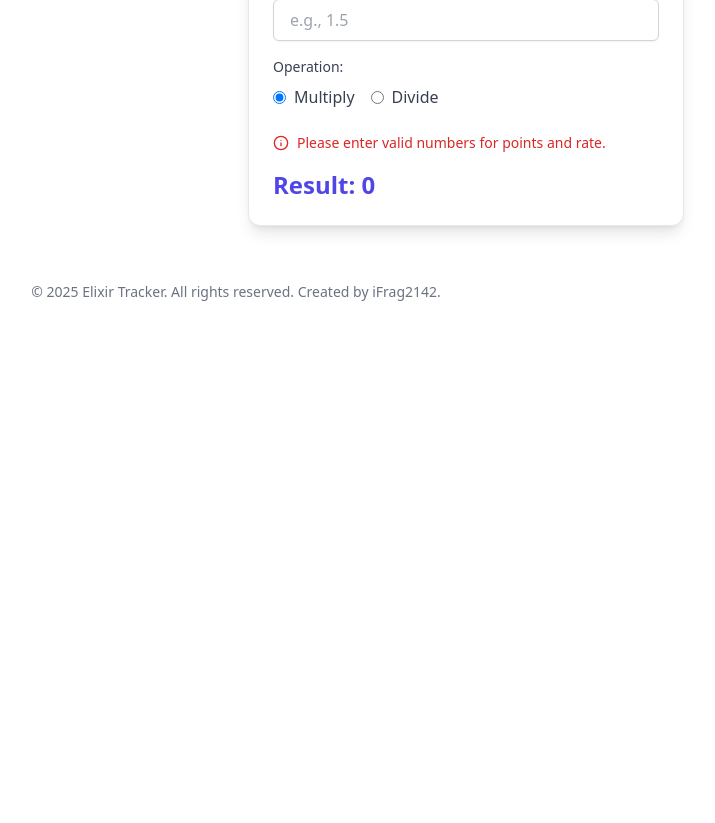
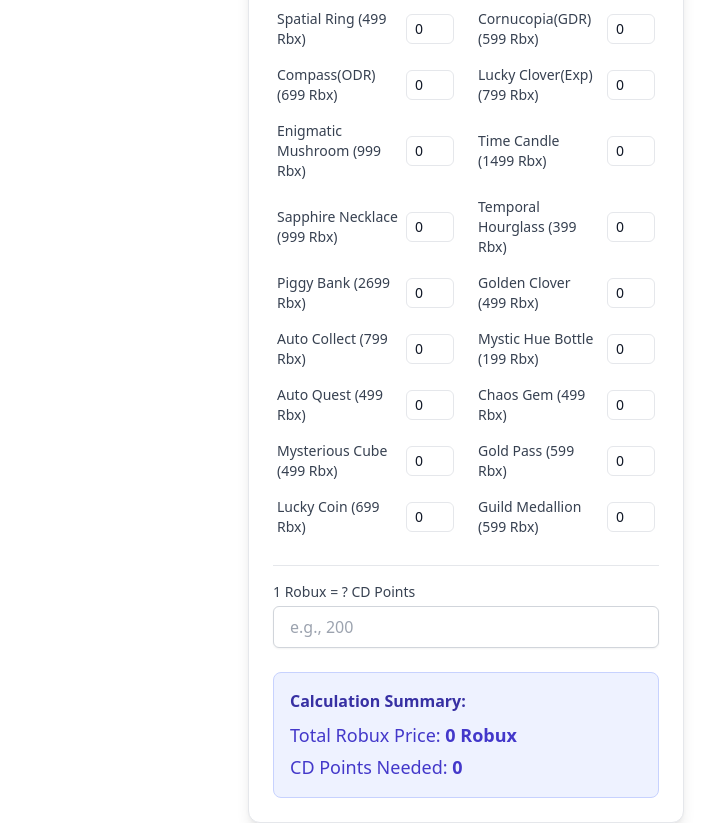
Before and after one commit to ifrag2142/elixir-tracker-app, a React (Create React App) app: page / in a window 1280 px wide. Shown: the part 1780-2603 px from the top of the page, without its empty margins (404-1119 px from the left). Before the commit the page ends 2122 px from the top, so only its background shows below. Built offline with nearby package versions, Linux system fonts and the light colour scheme.

Commit message:
feat(gp-calculator): add gamepass price calculation and cd rate conversion total

```diff
--- a/src/App.js
+++ b/src/App.js
@@ -53,6 +53,31 @@ const ELIXIR_ABSORB_STATS_CONFIG = {
     'Myth': 430000, 'Eternal': 602000
   }
 };
+
+const GAMEPASSES = [
+  { name: 'Auto Craft', robuxPrice: 39 },
+  { name: 'Super Craft', robuxPrice: 199 },
+  { name: 'Double Craft', robuxPrice: 599 },
+  { name: 'Mysterious Letter', robuxPrice: 299 },
+  { name: 'Spatial Ring', robuxPrice: 499 },
+  { name: 'Cornucopia(GDR)', robuxPrice: 599 },
+  { name: 'Compass(ODR)', robuxPrice: 699 },
+  { name: 'Lucky Clover(Exp)', robuxPrice: 799 },
+  { name: 'Enigmatic Mushroom', robuxPrice: 999 },
+  { name: 'Time Candle', robuxPrice: 1499 },
+  { name: 'Sapphire Necklace', robuxPrice: 999 },
+  { name: 'Temporal Hourglass', robuxPrice: 399 },
+  { name: 'Piggy Bank', robuxPrice: 2699 },
+  { name: 'Golden Clover', robuxPrice: 499 },
+  { name: 'Auto Collect', robuxPrice: 799 },
+  { name: 'Mystic Hue Bottle', robuxPrice: 199 },
+  { name: 'Auto Quest', robuxPrice: 499 },
+  { name: 'Chaos Gem', robuxPrice: 499 },
+  { name: 'Mysterious Cube', robuxPrice: 499 },
+  { name: 'Gold Pass', robuxPrice: 599 },
+  { name: 'Lucky Coin', robuxPrice: 699 },
+  { name: 'Guild Medallion', robuxPrice: 599 },
+];
 
 
 // --- Components ---
@@ -862,6 +887,108 @@ const ElixirStatTargetCalculator = React.memo(() => {
   );
 });
 
+const GamepassCalculator = React.memo(() => {
+  // State to store quantities for each gamepass
+  // Initialized with 0 for all gamepasses
+  const [gamepassQuantities, setGamepassQuantities] = useState(() => {
+    const initialQuantities = {};
+    GAMEPASSES.forEach(gp => {
+      initialQuantities[gp.name] = 0;
+    });
+    return initialQuantities;
+  });
+  const [robuxToCdRate, setRobuxToCdRate] = useState(''); // User input for the rate
+  // Helper function for safe parsing of numbers
+  const getNumericValue = useCallback((val) => {
+    const num = parseInt(val, 10);
+    return isNaN(num) ? 0 : num;
+  }, []);
+  // Handler for quantity input changes for a specific gamepass
+  const handleQuantityChange = useCallback((gamepassName, value) => {
+    setGamepassQuantities(prev => ({
+      ...prev,
+      [gamepassName]: getNumericValue(value)
+    }));
+  }, [getNumericValue]);
+  // Calculate total Robux price based on quantities
+  const totalRobuxPrice = useMemo(() => {
+    return GAMEPASSES.reduce((sum, gamepass) => {
+      const quantity = gamepassQuantities[gamepass.name] || 0;
+      return sum + (gamepass.robuxPrice * quantity);
+    }, 0);
+  }, [gamepassQuantities]); // Recalculate if any quantity changes
+  // Calculate total CD Elixir points
+  const totalCdElixirPoints = useMemo(() => {
+    const rate = parseFloat(robuxToCdRate);
+    if (isNaN(rate) || rate <= 0) {
+      return 0; // If rate is invalid or zero, return 0 CD points
+    }
+    return totalRobuxPrice * rate;
+  }, [totalRobuxPrice, robuxToCdRate]);
+  // UX functions for input (clear on focus, restore 0 on blur if empty)
+  const [focusedInput, setFocusedInput] = useState(null);
+  const handleFocus = useCallback((id) => setFocusedInput(id), []);
+  const handleBlur = useCallback(() => setFocusedInput(null), []);
+  return (
+    <div className="bg-white dark:bg-gray-800 shadow-lg rounded-xl p-6 border border-gray-200 dark:border-gray-700">
+      <h2 className="text-xl font-bold text-gray-800 dark:text-gray-200 mb-4 flex items-center gap-2">
+        <Calculator size={24} className="text-indigo-600 dark:text-indigo-400" /> Gamepass to CD Elixir Calculator
+      </h2>
+      <div className="mb-6">
+        <div className="grid grid-cols-1 sm:grid-cols-2 gap-y-2 gap-x-4">
+          {GAMEPASSES.map(gamepass => {
+            const inputId = `gamepass-${gamepass.name}-quantity`;
+            const currentQuantity = gamepassQuantities[gamepass.name]; // This will be 0 initially
+            return (
+              <div key={gamepass.name} className="flex items-center justify-between gap-2 p-1">
+                <label htmlFor={inputId} className="flex-grow text-gray-700 dark:text-gray-300 text-sm">
+                  {gamepass.name} ({gamepass.robuxPrice} Rbx)
+                </label>
+                <input
+                  id={inputId}
+                  type="number"
+                  min="0"
+                  value={focusedInput === inputId && currentQuantity === 0 ? '' : currentQuantity}
+                  onChange={(e) => handleQuantityChange(gamepass.name, e.target.value)}
+                  onFocus={() => handleFocus(inputId)}
+                  onBlur={() => handleBlur()}
+                  className="w-12 px-2 py-1 border rounded-md text-sm bg-white dark:bg-gray-800 text-gray-900 dark:text-gray-100"
+                />
+              </div>
+            );
+          })}
+        </div>
+      </div>
+      <div className="mb-6 mt-6 pt-4 border-t border-gray-200 dark:border-gray-700">
+        <label htmlFor="robuxRate" className="block text-sm font-medium text-gray-700 dark:text-gray-300 mb-1">
+          1 Robux = ? CD Points
+        </label>
+        <input
+          id="robuxRate"
+          type="number"
+          min="0"
+          step="0.01"
+          value={focusedInput === 'robuxRateInput' && parseFloat(robuxToCdRate) === 0 ? '' : robuxToCdRate}
+          onChange={(e) => setRobuxToCdRate(e.target.value)}
+          onFocus={() => handleFocus('robuxRateInput')}
+          onBlur={() => handleBlur()}
+          className="w-full px-4 py-2 rounded-md bg-white dark:bg-gray-800 border border-gray-300 dark:border-gray-600 text-gray-900 dark:text-gray-100 focus:outline-none focus:ring-2 focus:ring-indigo-500 transition-all duration-200 text-base shadow-sm"
+          placeholder="e.g., 200"
+        />
+      </div>
+      <div className="mt-6 p-4 bg-indigo-50 dark:bg-indigo-900 rounded-lg border border-indigo-200 dark:border-indigo-700">
+        <h3 className="font-semibold text-indigo-800 dark:text-indigo-200 mb-2">Calculation Summary:</h3>
+        <p className="text-lg text-indigo-700 dark:text-indigo-300 mb-1">
+          Total Robux Price: <span className="font-bold">{totalRobuxPrice.toLocaleString()} Robux</span>
+        </p>
+        <p className="text-lg text-indigo-700 dark:text-indigo-300">
+          CD Points Needed: <span className="font-bold">{totalCdElixirPoints.toLocaleString(undefined, { maximumFractionDigits: 2 })}</span>
+        </p>
+      </div>
+    </div>
+  );
+});
+
 
 // Main App Component
 const ElixirTrackerApp = () => {
@@ -1062,6 +1189,7 @@ const ElixirTrackerApp = () => {
             inventory={inventory}
             totalOverallRefPoints={totalOverallRefPoints}
           />
+          <GamepassCalculator />
           <ElixirPointCalculator />
         </section>
       </main>
```
